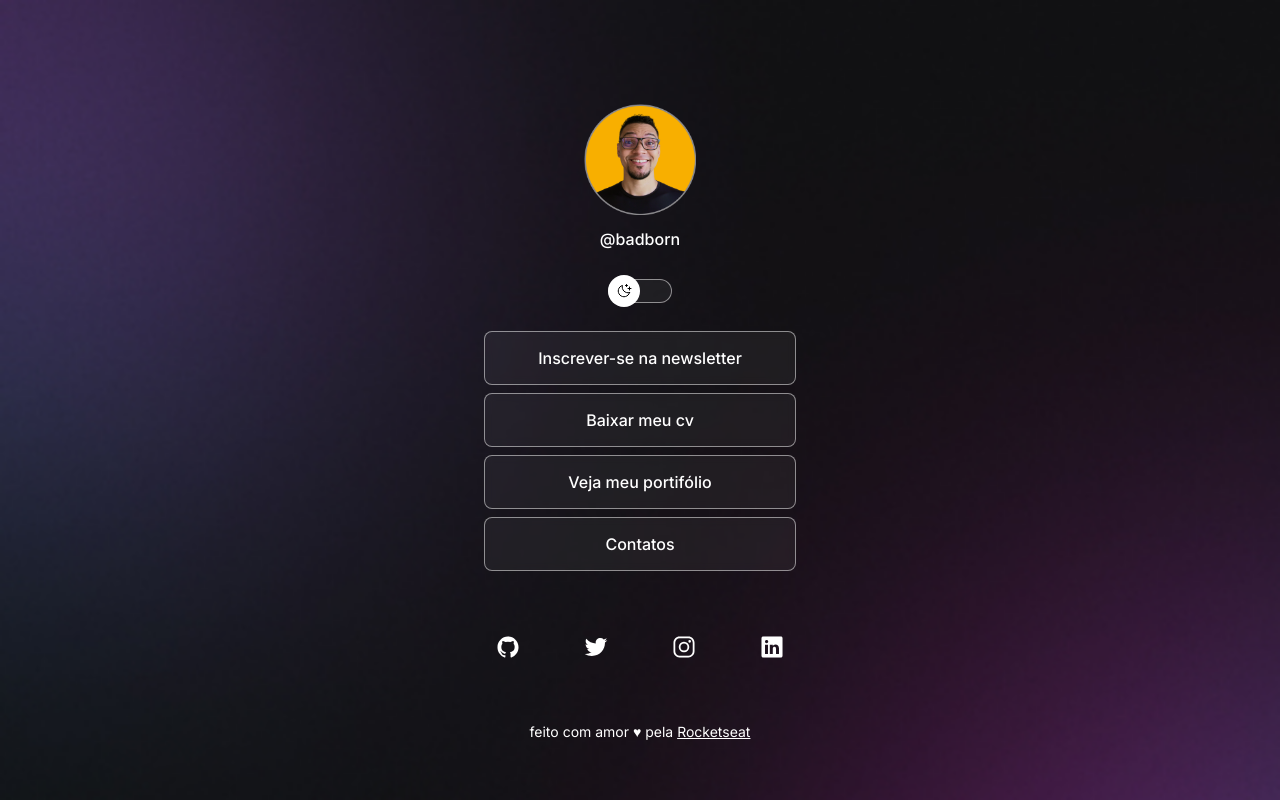
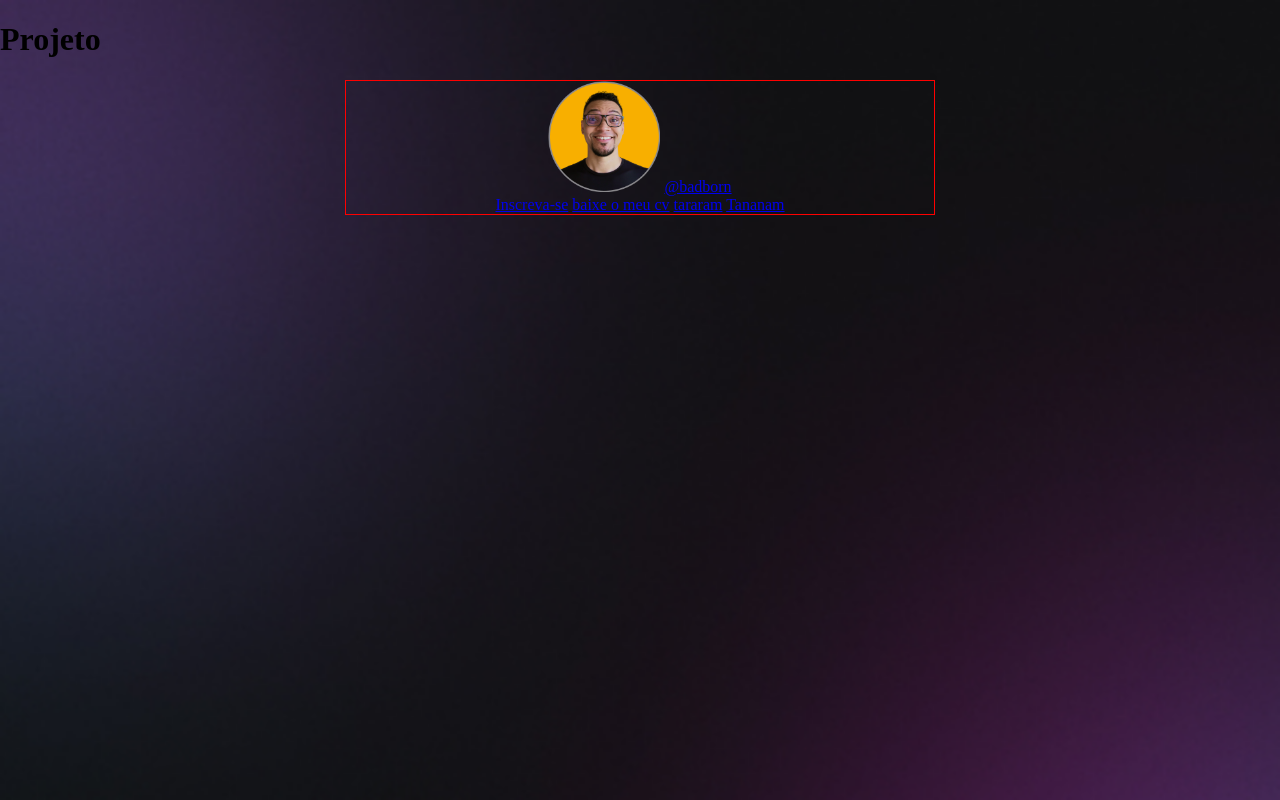
Before and after one commit to badb0rn/rocketseats, a plain HTML site: page index.html in a window 1280 px wide. Drawn offline with nearby package versions, Linux system fonts and the light colour scheme.

Commit message:
versão quase final

```diff
--- a/index.html
+++ b/index.html
@@ -4,56 +4,21 @@
     <meta charset="UTF-8">
     <meta name="viewport" content="width=device-width, initial-scale=1.0">
     <link rel="stylesheet" href="style.css">
-    <link rel="preconnect" href="https://fonts.googleapis.com">
-    <link rel="preconnect" href="https://fonts.gstatic.com" crossorigin>
-    <link href="https://fonts.googleapis.com/css2?family=Fira+Code:wght@300;500&family=Inter:wght@300;400;500&display=swap" rel="stylesheet">
     <title>Projeto</title>
 </head>
 <body>
+    <h1>Projeto</h1>
     <div class="container">
-        <div id="profile">
-            <img
-            src="assets/avatar.png" alt="profile picture">
-            <p>@badborn</p>
+        <div class="top">
+            <img src="assets/avatar.png" alt="profile picture">
+            <a href="https://www.instagram.com/badb0rn" target="_blank">@badborn</a>
         </div>
-        <div id="switch" onclick="toggleMode()">
-            <button></button>
-            <span></span>
+        <div class="bottom">
+            <a href="www.google.com" target="_blank">Inscreva-se</a>
+            <a href="www.google.com" target="_blank">baixe o meu cv</a>
+            <a href="www.google.com" target="_blank">tararam</a>
+            <a href="www.google.com" target="_blank">Tananam</a>
         </div>
-        <ul>
-            <li>
-            <a href="#">Inscrever-se na newsletter</a>
-            </li>
-            <li>
-            <a href="#">Baixar meu cv</a>
-            </li>
-            <li>
-            <a href="#">Veja meu portifólio</a>
-            </li>
-            <li>
-            <a href="#">Contatos</a>
-            </li>
-        </ul>
-        <div id="social-links">
-            <a href="" target="_blank">
-            <ion-icon name="logo-github" href="#"></ion-icon>
-            </a>
-            <a href="" target="_blank">
-            <ion-icon name="logo-twitter" href="#"></ion-icon>
-            </a>
-            <a href="" target="_blank">
-            <ion-icon name="logo-instagram" href="#"></ion-icon>
-            </a>
-            <a href="" target="_blank">
-            <ion-icon name="logo-linkedin" href="#"></ion-icon>
-            </a>
-        </div>
-        <footer>
-            feito com amor ♥ pela <a href="http://rocketseat.com.br">Rocketseat</a>
-        </footer>
     </div>
-        <script type="module" src="https://unpkg.com/ionicons@7.1.0/dist/ionicons/ionicons.esm.js"></script>
-        <script nomodule src="https://unpkg.com/ionicons@7.1.0/dist/ionicons/ionicons.js"></script>
-        <script src="./script.js"></script>
 </body>
 </html>
--- a/script.js
+++ /dev/null
@@ -1,25 +0,0 @@
-function toggleMode() {
-    const html = document.documentElement
-    html.classList.toggle('light')
-
-    // if(html.classList.contains('light')) {
-    //     html.classList.remove('light')
-    // } else {
-    //     html.classList.add('light')
-    // }
-
-    // pegar a tag img e substituir a imagem
-    // se tiver light mode adicionar a imagem light
-    // se tiver sem light mode, manter a imagem normal
-
-    const img = document.querySelector("#profile img")
-
-  // substituir a imagem
-  if (html.classList.contains("light")) {
-    // se tiver light mode, adicionar a imagem light
-    img.setAttribute("src", "./assets/avatar-light.png")
-  } else {
-    // set tiver sem light mode, manter a imagem normal
-    img.setAttribute("src", "./assets/avatar.png")
-  }
-}
--- a/style.css
+++ b/style.css
@@ -5,159 +5,23 @@
     background-size: cover;
 }
 */
-
-* {
-    margin: 0;
-    padding: 0;
-    box-sizing: border-box;
-}
-
-:root {
-    --text-color: white;
-    --bg-url: url(./assets/bg-mobile.jpg);
-    --stroke-color: rgba(255, 255, 255, 0.50);
-    --surface-color: rgba(255, 255, 255, 0.05);
-    --surface-color-hover: rgba(0, 0, 0, 0.02);
-    --hightlight-color: rgba(255, 255, 255, 0.02);
-    --switch-bg-url: url(./assets/moon-stars.svg);
-}
-
-.light{
-    --text-color: black;
-    --bg-url: url(./assets/bg-mobile-light.jpg);
-    --stroke-color: rgba(0, 0, 0, 0.50);
-    --surface-color: rgba(0, 0, 0, 0.05);
-    --surface-color-hover: rgba(0, 0, 0, 0.02);
-    --hightlight-color: rgba(0, 0,  0, 0.1)
-    --switch-bg-url: url(./assets/sun.svg);
-
-}
-
 body{
-    background: var(--bg-url) no-repeat top center/cover;
-}
-
-body * {
-    font-family: 'Inter', sans-serif;
-    color : var(--text-color)
+    width: 100%;
+    margin: 0px;
+    background: url(./assets/bg-mobile.jpg) no-repeat top center/cover;
 }
 
 .container{
-    width: 360px;
-    margin: 56px auto 0px;
-    padding: 24px;
+    text-align: center;
+    width: 588px;
+    border: 1px solid red;
+    margin: auto;
 }
 
-/* profile */
-#profile{
+.top{
     text-align: center;
-    padding: 24px;
 }
 
-#profile img{
+.top img{
     width: 112px;
 }
-
-#profile p{
-    font-weight: 500;
-    line-height: 24px;
-    text-decoration: none;
-    margin-top: 8px;
-}
-
-#switch{
-    position: relative;
-    width: 64px;
-    margin: 4px auto;
-}
-
-#switch button{
-    width: 32px;
-    height: 32px;
-    background: white var(--switch-bg-url) no-repeat center;
-    border: 0;
-    border-radius: 50%;
-
-    position: absolute;
-    top: 50%;
-    left: 0;
-    z-index: 1;
-    transform: translateY(-50%)
-}
-
-.light #switch button{
-    right: 0;
-    left: initial;
-}
-
-#switch span{
-    display: block;
-    width: 64px;
-    height: 24px;
-    border-radius: 9999px;
-    background: var(--surface-color);
-    border: 1px solid var(--stroke-color);
-    backdrop-filter: blur 4px;
-    --webkit-backdrop-filter: blur 4px;
-}
-
-/* links */
-ul{
-    list-style: none;
-    display: flex;
-    flex-direction: column;
-    gap: 8px;
-
-    padding: 24px 0;
-
-}
-
-ul li a{
-    display: flex;
-    justify-content: center;
-    padding: 16px 24px;
-    font-size: 16px;
-    font-weight: 500;
-    text-decoration: none;
-
-    background: var(--surface-color);
-    border: 1px solid var(--stroke-color);
-    border-radius: 8px;
-
-    backdrop-filter: blur(4px);
-    -webkit-backdrop-filter: blur(4px);
-
-    transition: background 0.5s;
-}
-
-ul li a:hover{
-    background: var(--surface-color-hover);
-    border: 1.5px solid var(--text-color);
-}
-
-#social-links{
-    display: flex;
-    justify-content: center;
-    font-size: 24px;
-    padding: 24px 0px;
-    gap: 32px;
-}
-
-#social-links a{
-    display: flex;
-    align-items: center;
-    justify-content: center;
-    padding: 16px;
-    border-radius: 50%;
-    transition: background 0.2s;
-}
-
-#social-links a:hover{
-    background: var(--hightlight-color);
-}
-
-footer{
-    padding: 24px 0;
-    font-size: 14px;
-    text-align: center;
-}
```
Also changed, not shown: 1 other file.
